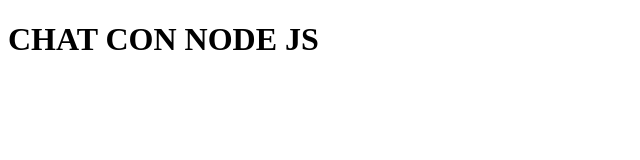
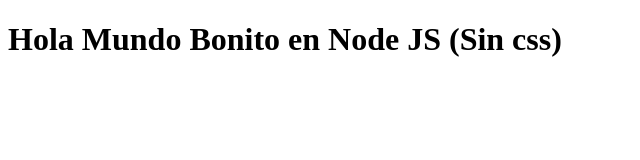
Before and after one commit to UlteriorCoast18/Ulterior, a plain HTML site: page public/index.html in a window 1280 px wide. Shown: the whole page, without its empty margins (0-640 px from the left). Drawn offline with Linux system fonts and the light colour scheme; no server answers.

Commit message:
Index cooregido

```diff
--- a/public/index.html
+++ b/public/index.html
@@ -7,7 +7,7 @@
   <script src="main.js"></script>
 </head>
 <body>
-  <h1>CHAT CON NODE JS</h1>
+  <h1>Hola Mundo Bonito en Node JS (Sin css)</h1>
   <div id="messages"></div>
   <br/>
 </body>
```
